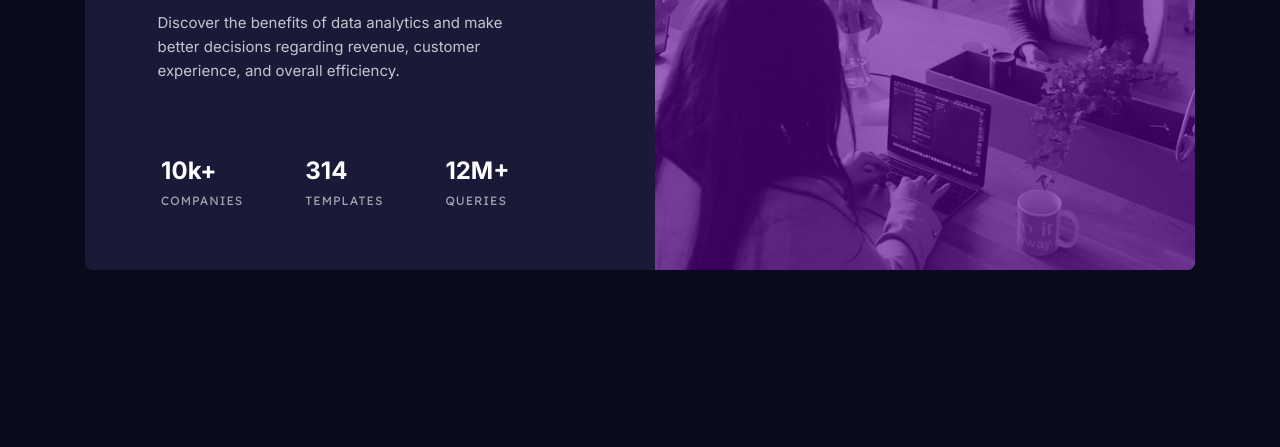
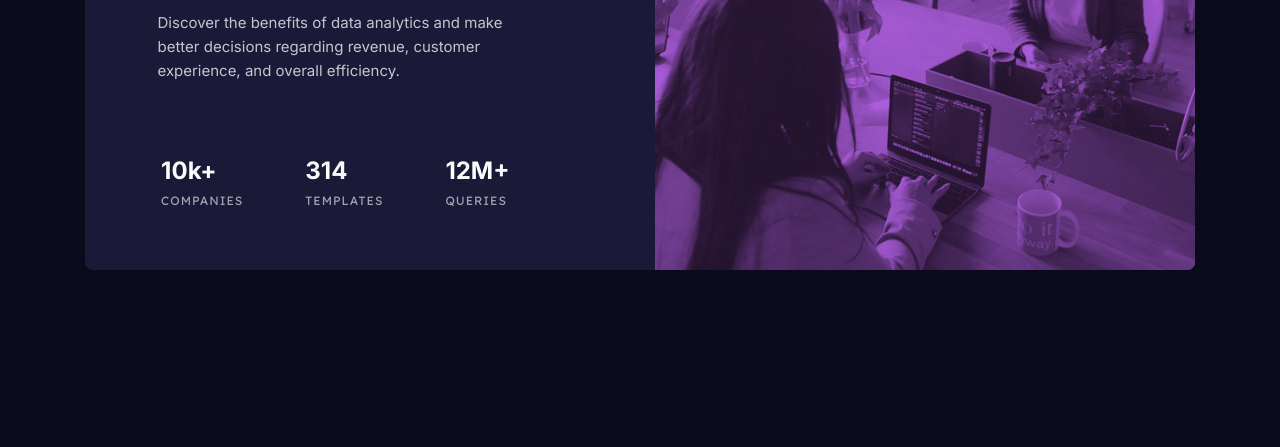
Before and after one commit to Zero-K00L/stats-preview-card-component-main, a plain HTML site: page index.html in a window 1280 px wide. Shown: the part 353-800 px from the top of the page. Drawn offline with Linux system fonts and the light colour scheme.

Commit message:
Code_changes

```diff
--- a/index.html
+++ b/index.html
@@ -13,7 +13,12 @@
 
   <body>
     <main class="main">
-      <div class="main_img"></div>
+      <div class="img_background">
+        <img class="main_img_mobile" src="images/image-header-mobile.jpg" alt="3 women sitting at a table with laptops">
+        <img class="main_img_desktop" src="images/image-header-desktop.jpg" alt="3 women sitting at a table with laptops">
+      </div>
+
+      <!-- <div class="main_img"></div> -->
       <section class="text_container">
         <h1 class="main_title">Get <span class="highlight">insights</span> that help your business grow.</h1>
         <p class="main_description">Discover the benefits of data analytics and make better decisions regarding revenue, customer experience, and overall efficiency.</p>
@@ -32,10 +37,6 @@
           <p class="stat_description">QUERIES</p>
         </div>
       </section>
-
     </main>
-
-
-
   </body>
 </html>
--- a/styles.css
+++ b/styles.css
@@ -6,7 +6,6 @@
     --white: hsl(0, 0%, 100%);  /* (main heading, stats) */
     --slightlyTransparentWhite: hsla(0, 0%, 100%, 0.75);    /* (main paragraph) */
     --slightlyTransparentWhiteStats: hsla(0, 0%, 100%, 0.6); /* (stat headings) */
-    --softVioletTransparent: hsla(277, 50%, 50%, 0.6);   /* (image overlay) */
 }
 
 html {
@@ -37,16 +36,29 @@ body {
     border-radius: 0.5rem;
 }
 
-.main_img {
+.img_background {
+    background-color: var(--softViolet);
     width: 100%;
     max-width: 20.4375rem;
     height: 15rem;
     margin-bottom: 2.4375rem;
     border-top-left-radius: 0.5rem;
     border-top-right-radius: 0.5rem;
-    background-image: url(images/image-header-mobile.jpg);
-    background-size: cover;
-    box-shadow: inset 0 0 0 1000px hsla(276.6, 100%, 30.2%, 0.6);
+}
+
+.main_img_mobile {
+    width: 100%;
+    max-width: 20.4375rem;
+    height: 15rem;
+    margin-bottom: 2.4375rem;
+    border-top-left-radius: 0.5rem;
+    border-top-right-radius: 0.5rem;
+    opacity: 0.8;
+    mix-blend-mode: multiply;
+}
+
+.main_img_desktop {
+    display: none;
 }
 
 .text_container {
@@ -108,8 +120,8 @@ body {
         height: 27.875rem;
     }
 
-    .main_img {
-        background-image: url(images/image-header-desktop.jpg);
+    .img_background {
+        background-color: var(--softViolet);
         width: 100%;
         max-width: 33.75rem;
         height: 27.875rem;
@@ -117,8 +129,23 @@ body {
         border-bottom-left-radius: 0;
         border-bottom-right-radius: 0.5rem;
         position: absolute;
-        background-size: stretch;
-        background-repeat: no-repeat;
+    }
+
+    .main_img_desktop {
+        width: 100%;
+        max-width: 33.75rem;
+        height: 27.875rem;
+        border-top-left-radius: 0;
+        border-bottom-left-radius: 0;
+        border-bottom-right-radius: 0.5rem;
+        position: absolute;
+        opacity: 0.8;
+        mix-blend-mode: multiply;
+        display: block;
+    }
+
+    .main_img_mobile {
+        display: none;
     }
 
     .text_container {
```
